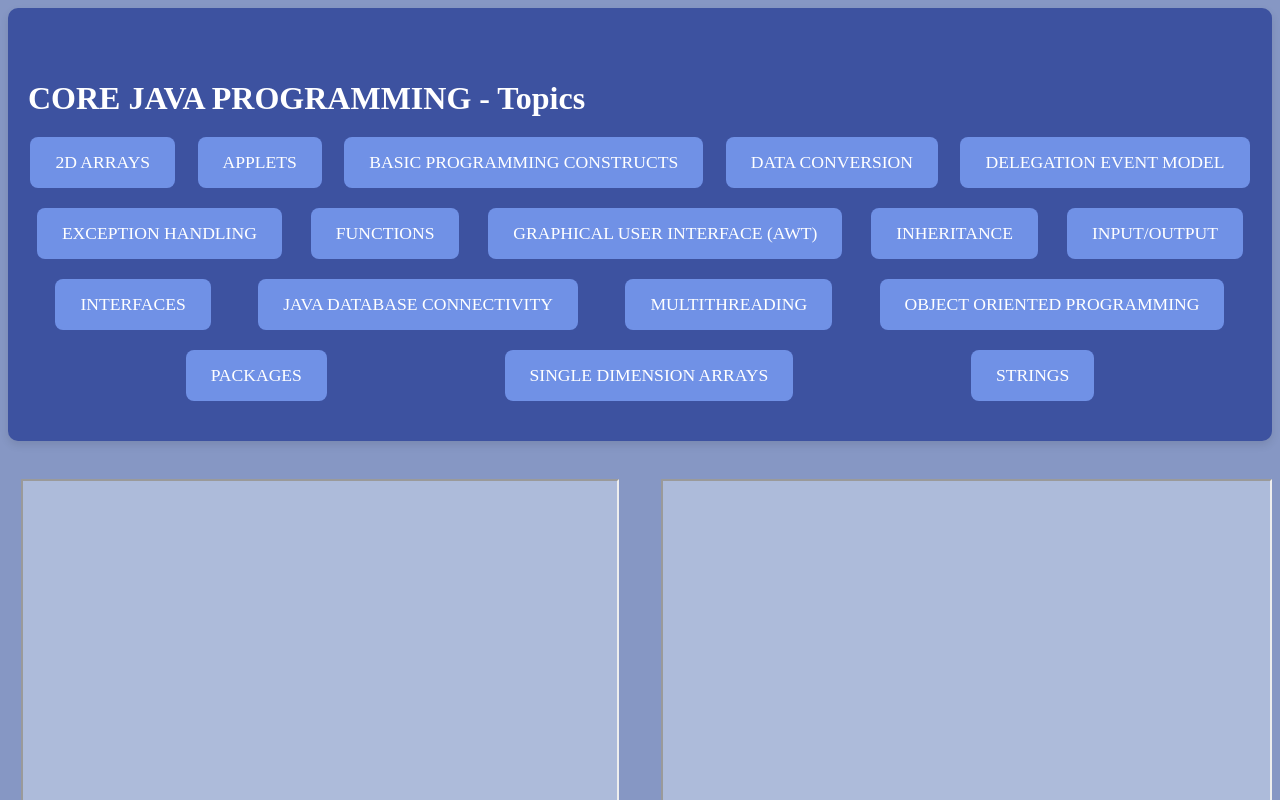
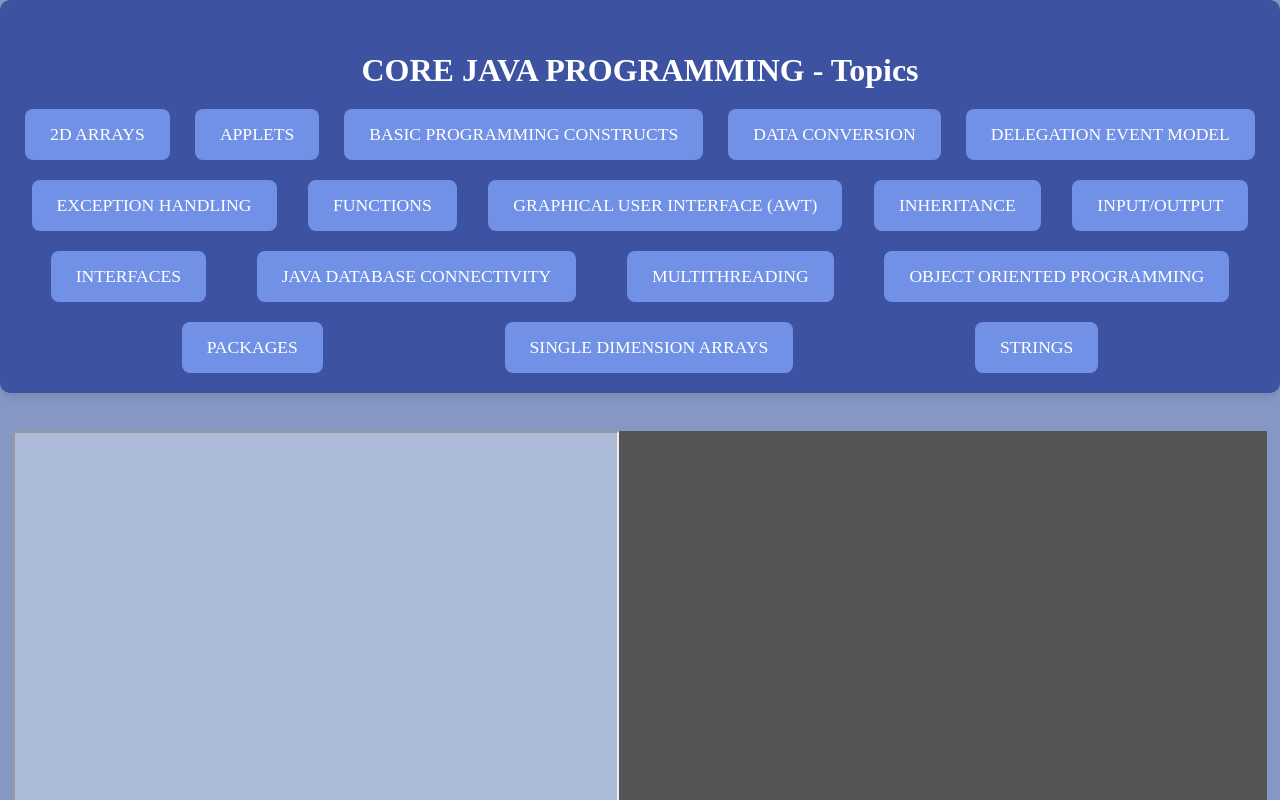
Before and after one commit to anjalibibra/javalanguage, a plain HTML site: page index.html in a window 1280 px wide. Shown: the top 800 px of the page. Drawn offline with Linux system fonts and the light colour scheme.

Commit message:
Update index.html

```diff
--- a/index.html
+++ b/index.html
@@ -1,13 +1,12 @@
 <html>
 
-<body style="background-color: #8697C4;">
+<body style="background-color: #8697C4; margin: 0;">
 
     <!-- Main Section -->
+    <main class="section-main" style="display: flex; flex-direction: column; height: 100vh;">
 
-    <main class="section-main">
-
-        <section style="background-color: #3D52A0; padding: 40px 20px; border-radius: 10px; box-shadow: 0px 4px 8px rgba(0, 0, 0, 0.1);">
-            <h3 class="heading-tertiary align-center" style="color: #ffffff; font-size: 2em; margin-bottom: 20px;">
+        <section style="background-color: #3D52A0; padding: 20px; border-radius: 10px; box-shadow: 0px 4px 8px rgba(0, 0, 0, 0.1); flex: 0 1 auto; display: flex; flex-direction: column; align-items: center;">
+            <h3 class="heading-tertiary align-center" style="color: #ffffff; font-size: 2em; margin-bottom: 20px; text-align: center;">
                 CORE JAVA PROGRAMMING - Topics
             </h3>
 
```
